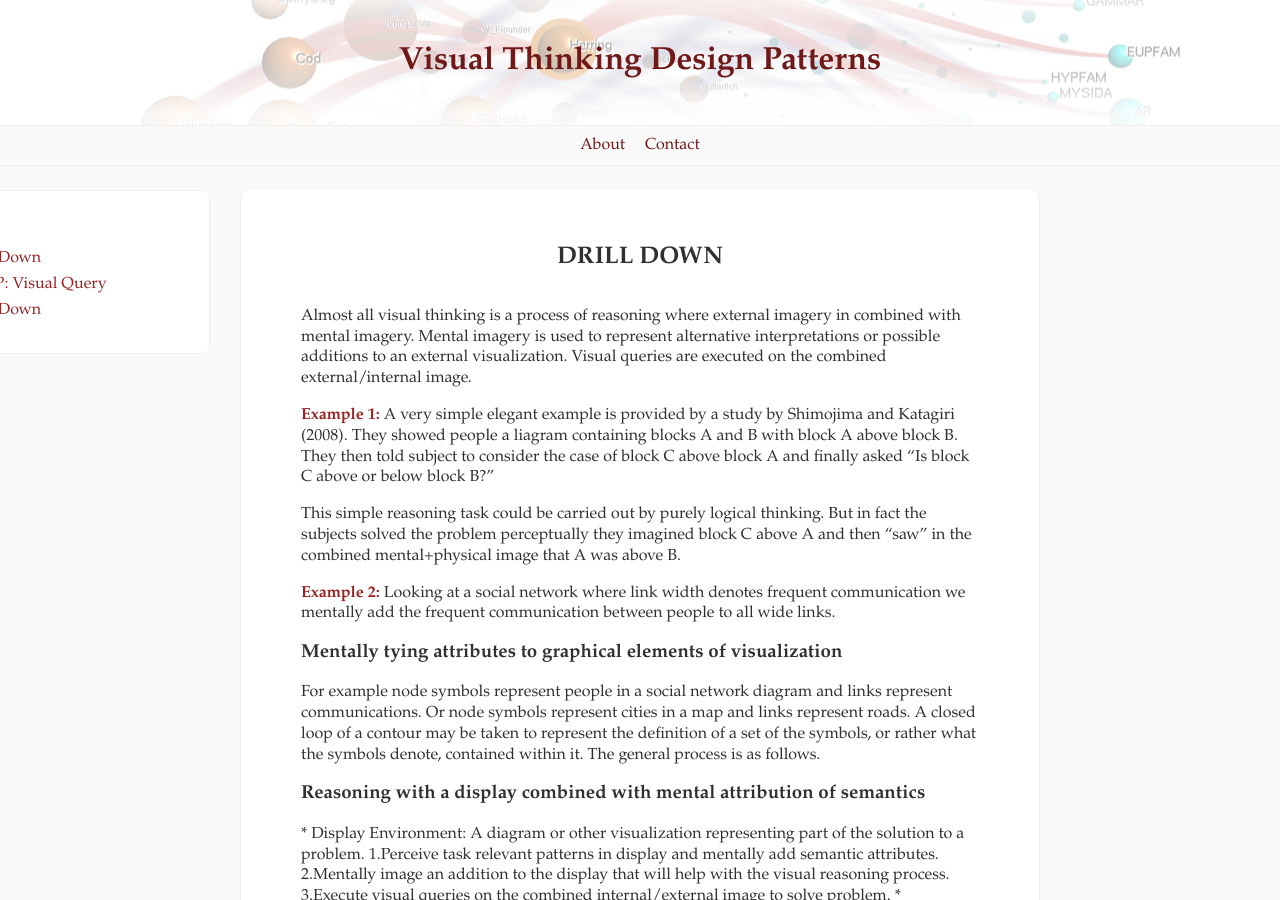
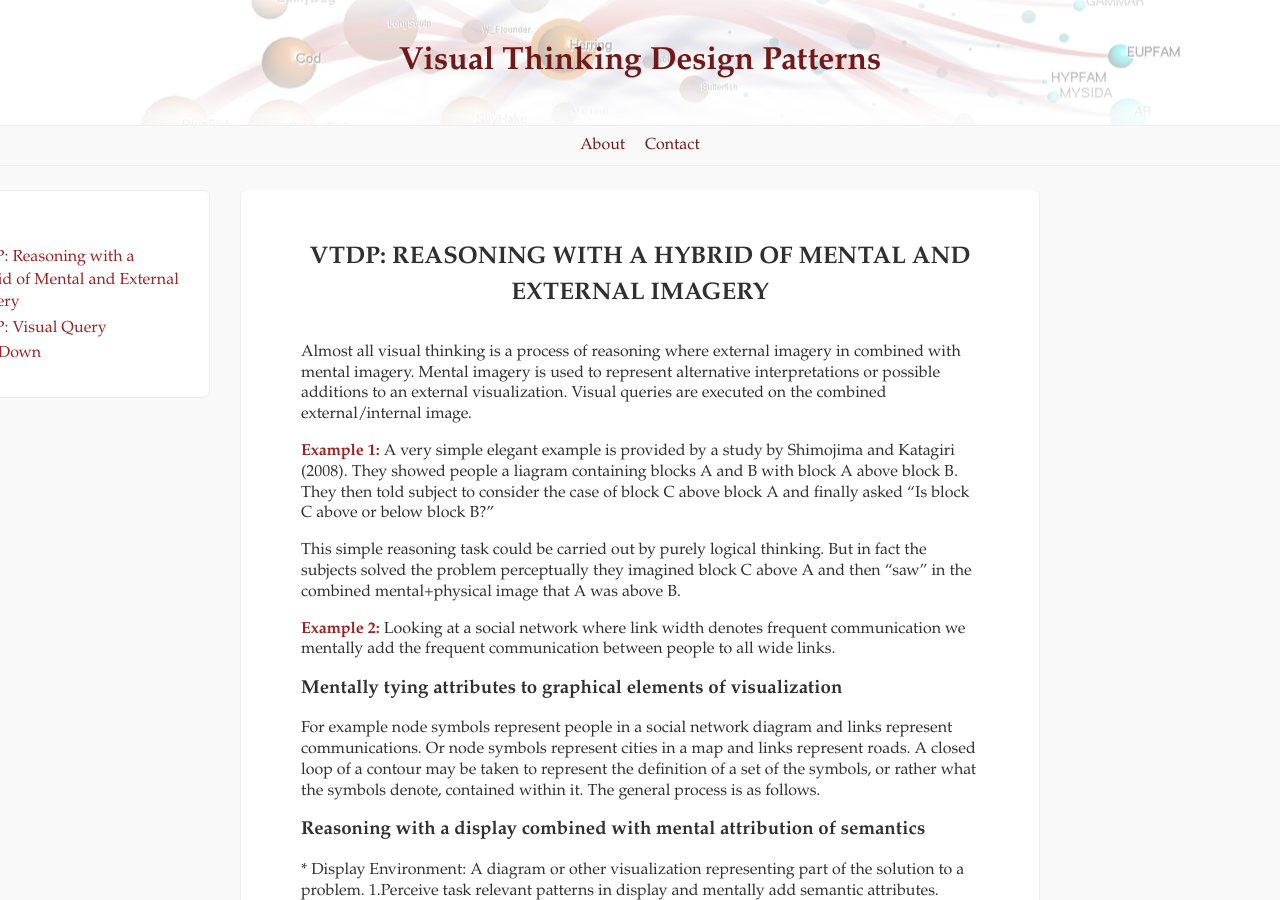
Before and after one commit to ColinWare/VTDPsite, a Jekyll site: the page built from _posts/2014-10-15-VisualizationAndMentalImages.md, in a window 1280 px wide and 900 px high. Built offline with Jekyll 4.4.1, drawn with Linux system fonts in a browser that asks for light colours; nearby versions of some CDN libraries.

Commit message:
revised title

```diff
--- a/_posts/2014-10-15-VisualizationAndMentalImages.md
+++ b/_posts/2014-10-15-VisualizationAndMentalImages.md
@@ -1,6 +1,6 @@
 ---
 layout: post
-title: "Drill Down"
+title: "VTDP: Reasoning with a Hybrid of Mental and External Imagery"
 ---
 
 Almost all visual thinking is a process of reasoning where external imagery in combined with mental imagery. Mental imagery is used to represent alternative interpretations or possible additions to an external visualization. Visual queries are executed on the combined external/internal image.
```
